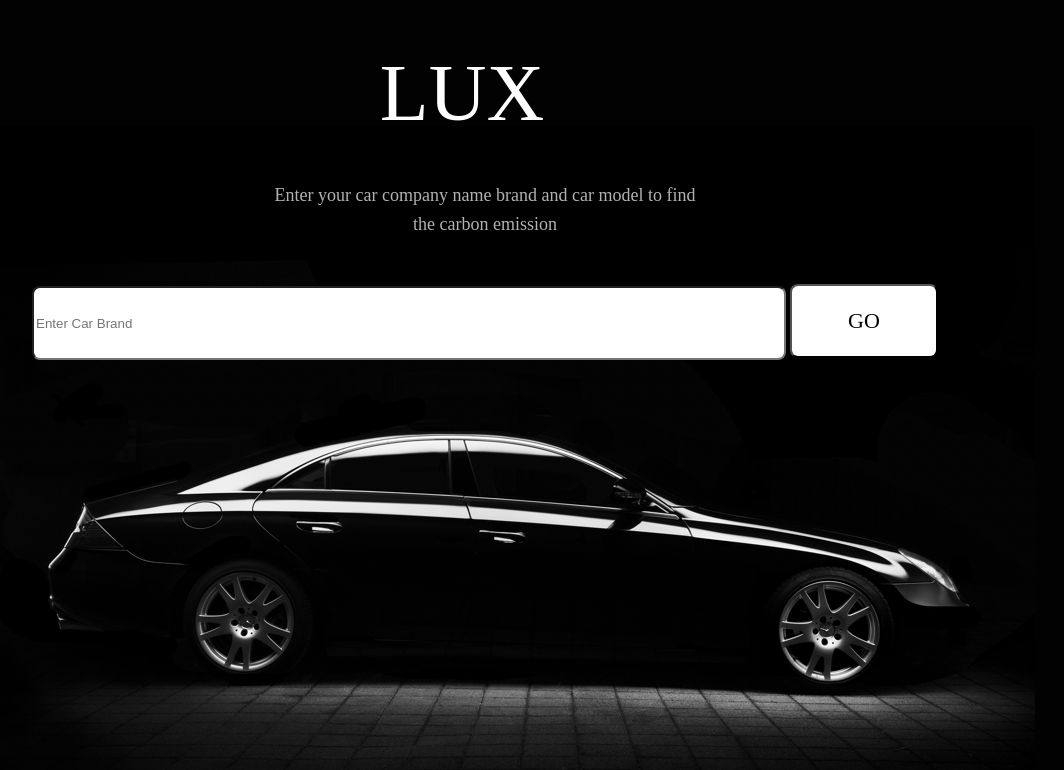
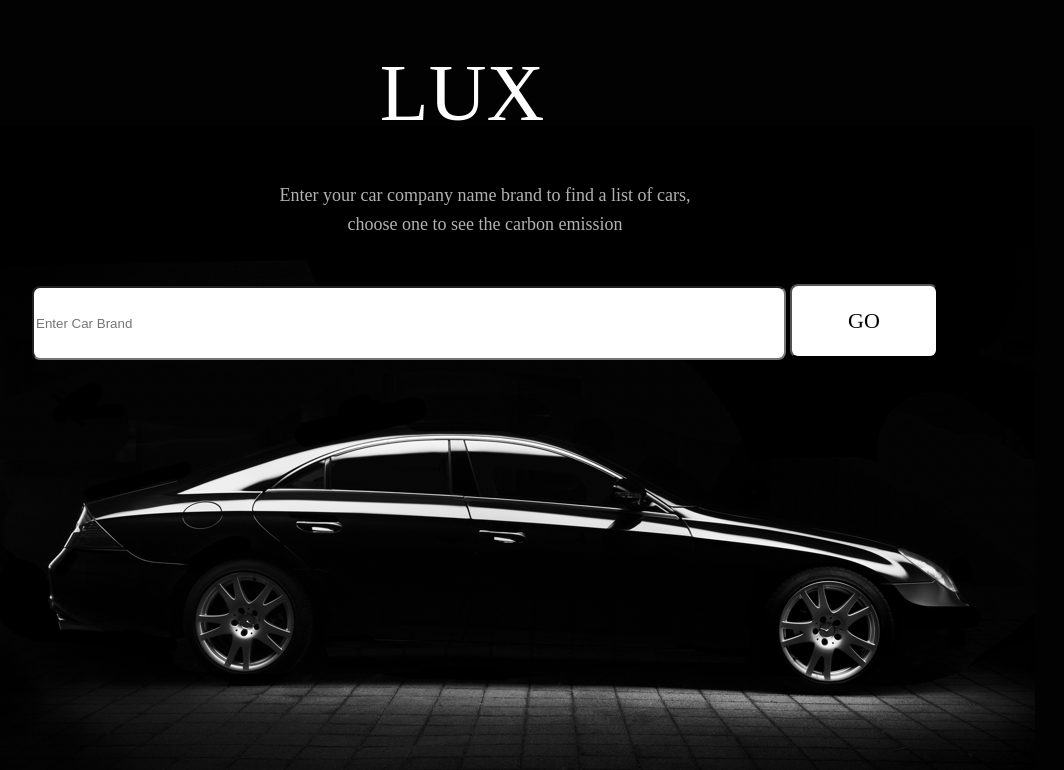
Before and after one commit to natalledm/Co2-project-prototype, a Django app: page / in a window 1280 px wide. Shown: the top 770 px of the page, without its empty margins (178-1242 px from the left). Run offline with Django 3.2, Linux system fonts and the light colour scheme.

Commit message:
little change in templates

```diff
--- a/cars/static/cars/base.css
+++ b/cars/static/cars/base.css
@@ -89,3 +89,9 @@
     height: 690px;
     object-fit: contain;
 }
+
+.flex-home {
+    display: flex;
+    justify-content: center;
+    width: 100%;
+}
--- a/cars/templates/cars/index.html
+++ b/cars/templates/cars/index.html
@@ -5,8 +5,8 @@
 
 <div class="flex-text">
     <span class="text">
-        Enter your car company name brand and car model
-        to find the carbon emission
+        Enter your car company name brand to find a list of cars,
+        choose one to see the carbon emission
     </span>
 </div>
 
--- a/cars/templates/cars/search.html
+++ b/cars/templates/cars/search.html
@@ -16,6 +16,9 @@
     </ul>
 {% else %}
     <p>No cars are available.</p>
+    <div class="flex-home">
+        <a href="{% url 'home' %}">Go Home</a>
+    </div>
 {% endif %}
 </div>
 
```
